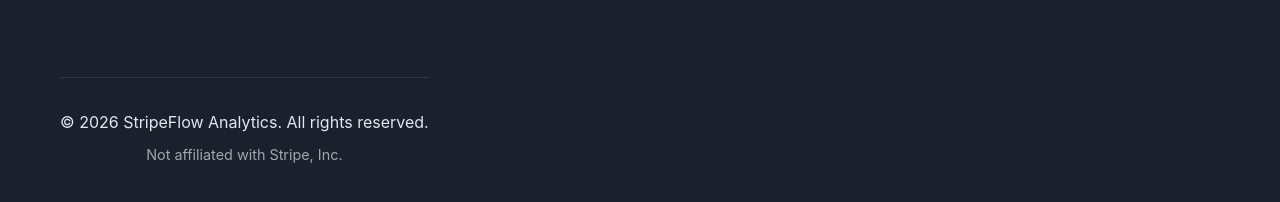
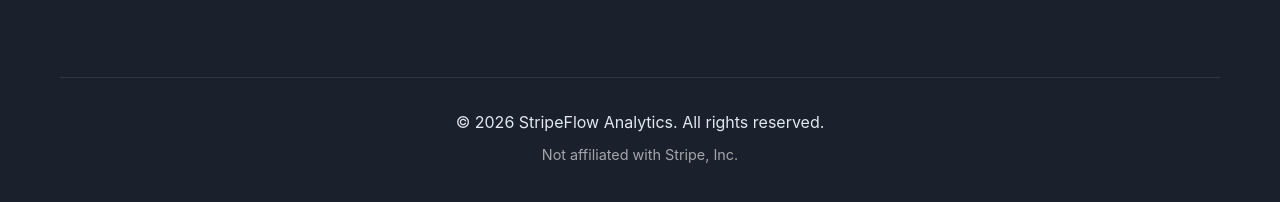
Before and after one commit to eyedolise/stripeflow, a plain HTML site: page index.html in a window 1280 px wide. Shown: the part 7717-7919 px from the top of the page. Drawn offline with Linux system fonts and the light colour scheme; a script that the page names is missing.

Commit message:
Add files via upload

```diff
--- a/index.html
+++ b/index.html
@@ -964,7 +964,7 @@
     </br>
     </br>
 
-            <div class="copyright" style="display: grid; place-items: center;">
+          <div class="copyright" style="display: grid; place-items: center; width: 100%;">
     <p>© 2026 StripeFlow Analytics. All rights reserved.</p>
     <p style="margin-top: 0.5rem; font-size: 0.9rem; color: rgba(255,255,255,0.6);">Not affiliated with Stripe, Inc.</p>
 </div>
```
